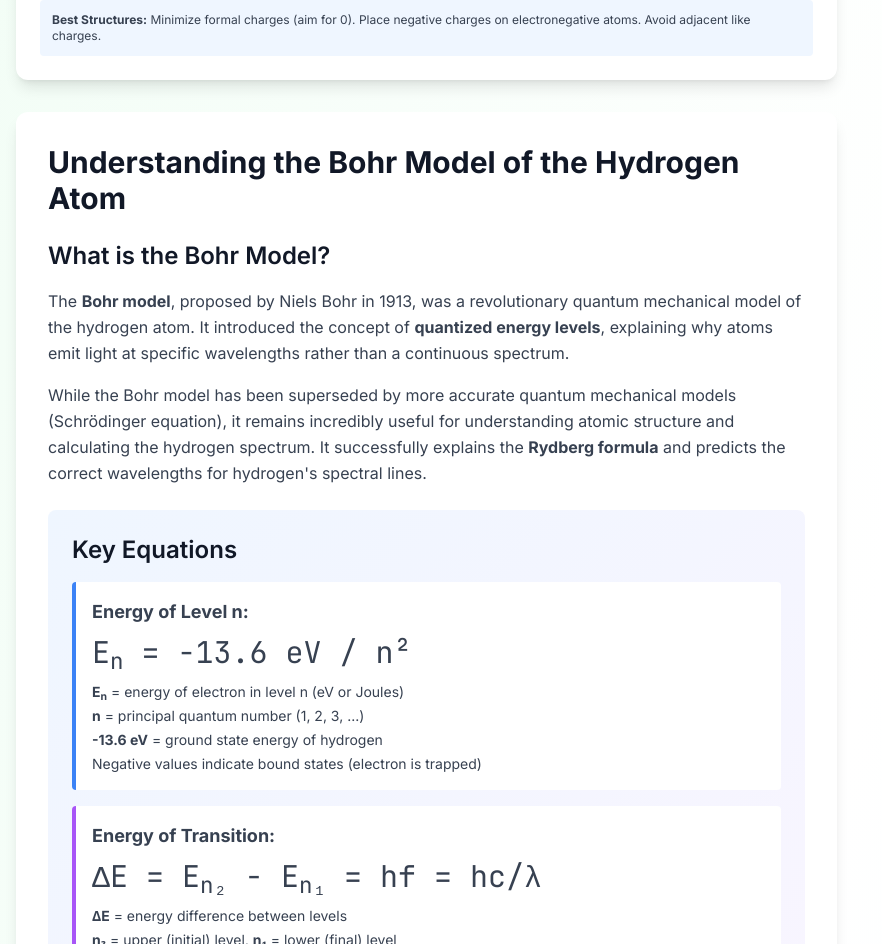
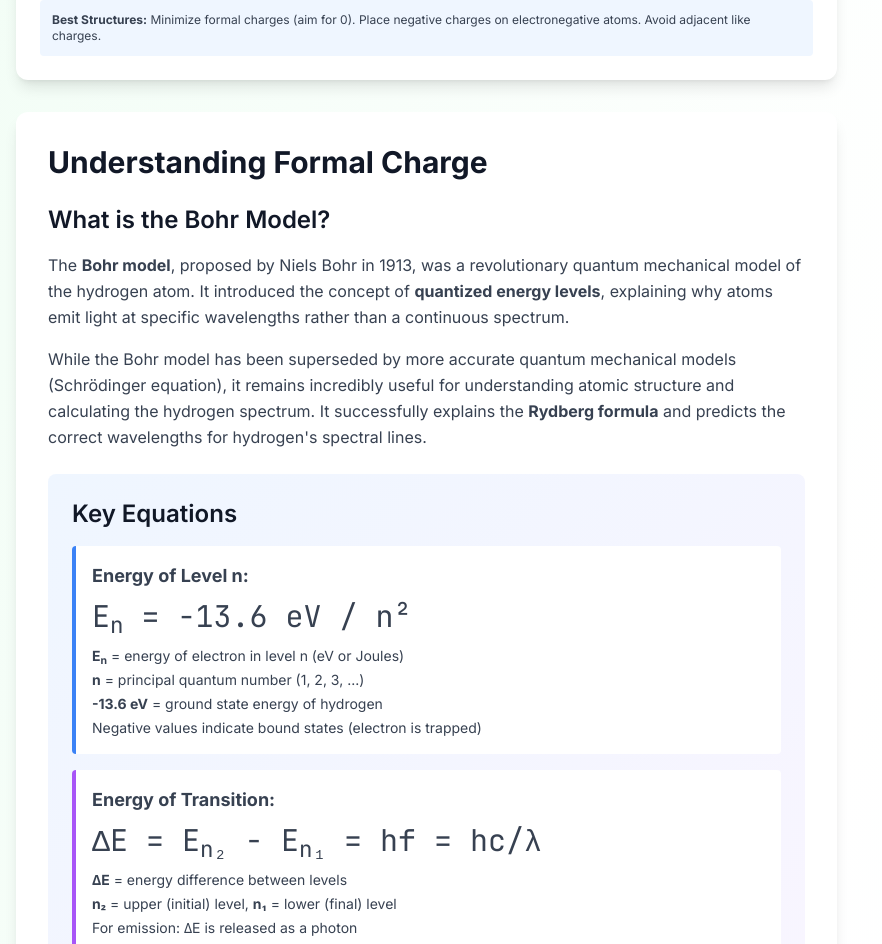
Before and after one commit to Zohaibmayo50/chemical-calculators, a Next.js app: page /atomic-structure-calculators/formal-charge-calculator in a window 1280 px wide. Shown: the part 1287-2231 px from the top of the page, without its empty margins (0-882 px from the left). Built offline with nearby package versions, Linux system fonts and the light colour scheme.

Commit message:
Fix non-sequential H2 issues: correct wrong H2 titles on 7 calculator pages

```diff
--- a/app/atomic-structure-calculators/formal-charge-calculator/page.tsx
+++ b/app/atomic-structure-calculators/formal-charge-calculator/page.tsx
@@ -42,7 +42,7 @@ export default function FormalChargeCalculatorPage() {  return (
             <div className="bg-white dark:bg-gray-800 rounded-xl shadow-lg p-8">
 
               <h2 className="text-3xl font-bold text-gray-900 dark:text-white mb-6">
-                Understanding the Bohr Model of the Hydrogen Atom
+                Understanding Formal Charge
               </h2>
 
               <div className="space-y-6 text-gray-700 dark:text-gray-300">
--- a/app/atomic-structure-calculators/wavelength-energy-calculator/page.tsx
+++ b/app/atomic-structure-calculators/wavelength-energy-calculator/page.tsx
@@ -42,7 +42,7 @@ export default function WavelengthEnergyCalculatorPage() {  return (
             <div className="bg-white dark:bg-gray-800 rounded-xl shadow-lg p-8">
 
               <h2 className="text-3xl font-bold text-gray-900 dark:text-white mb-6">
-                Understanding the Bohr Model of the Hydrogen Atom
+                Understanding Wavelength, Energy, and Frequency
               </h2>
 
               <div className="space-y-6 text-gray-700 dark:text-gray-300">
--- a/app/chemical-reaction-calculators/radioactive-decay-calculator/page.tsx
+++ b/app/chemical-reaction-calculators/radioactive-decay-calculator/page.tsx
@@ -42,7 +42,7 @@ export default function RadioactiveDecayCalculatorPage() {  return (
             <div className="bg-white dark:bg-gray-800 rounded-xl shadow-lg p-8">
 
               <h2 className="text-3xl font-bold text-gray-900 dark:text-white mb-6">
-                Understanding the Bohr Model of the Hydrogen Atom
+                Understanding Radioactive Decay
               </h2>
 
               <div className="space-y-6 text-gray-700 dark:text-gray-300">
--- a/app/electrochemistry-calculators/redox-balancing-calculator/page.tsx
+++ b/app/electrochemistry-calculators/redox-balancing-calculator/page.tsx
@@ -42,7 +42,7 @@ export default function RedoxBalancingPage() {  return (
             <div className="bg-white dark:bg-gray-800 rounded-xl shadow-lg p-8">
 
               <h2 className="text-3xl font-bold text-gray-900 dark:text-white mb-6">
-                Understanding the Bohr Model of the Hydrogen Atom
+                Understanding Redox Reactions
               </h2>
 
               <div className="space-y-6 text-gray-700 dark:text-gray-300">
--- a/app/thermodynamics-calculators/bond-energy-calculator/page.tsx
+++ b/app/thermodynamics-calculators/bond-energy-calculator/page.tsx
@@ -35,7 +35,7 @@ export default function BondEnergyPage() {  return (
           <div className="space-y-6">
             <div className="bg-white dark:bg-gray-800 rounded-xl shadow-lg p-6">
               <h2 className="text-2xl font-bold text-gray-900 dark:text-white mb-4">
-                Understanding Entropy
+                Understanding Bond Energy
               </h2>
               <div className="prose dark:prose-invert max-w-none">
                 <p className="text-gray-700 dark:text-gray-300">
--- a/app/thermodynamics-calculators/clausius-clapeyron-calculator/page.tsx
+++ b/app/thermodynamics-calculators/clausius-clapeyron-calculator/page.tsx
@@ -39,7 +39,7 @@ export default function ClausiusClapeyronCalculatorPage() {  return (
             <div className="bg-white dark:bg-gray-800 rounded-xl shadow-lg p-8">
 
               <h2 className="text-3xl font-bold text-gray-900 dark:text-white mb-6">
-                Understanding the Bohr Model of the Hydrogen Atom
+                Understanding the Clausius-Clapeyron Equation
               </h2>
 
               <div className="space-y-6 text-gray-700 dark:text-gray-300">
--- a/app/thermodynamics-calculators/hess-law-calculator/page.tsx
+++ b/app/thermodynamics-calculators/hess-law-calculator/page.tsx
@@ -35,7 +35,7 @@ export default function HessLawCalculatorPage() {  return (
           <div className="space-y-6">
             <div className="bg-white dark:bg-gray-800 rounded-xl shadow-lg p-6">
               <h2 className="text-2xl font-bold text-gray-900 dark:text-white mb-4">
-                Understanding Entropy
+                Understanding Hess's Law
               </h2>
               <div className="prose dark:prose-invert max-w-none">
                 <p className="text-gray-700 dark:text-gray-300">
```
